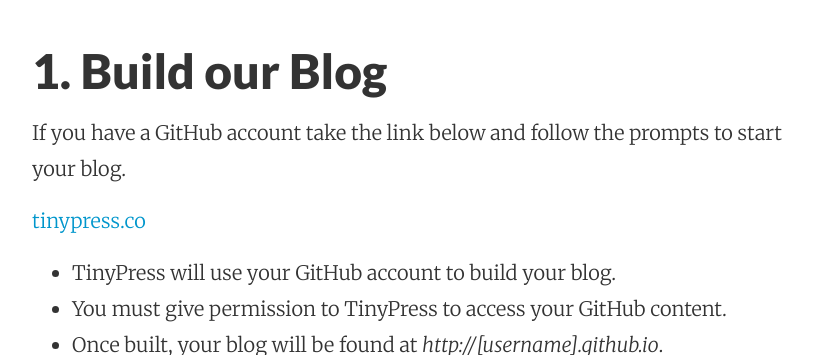
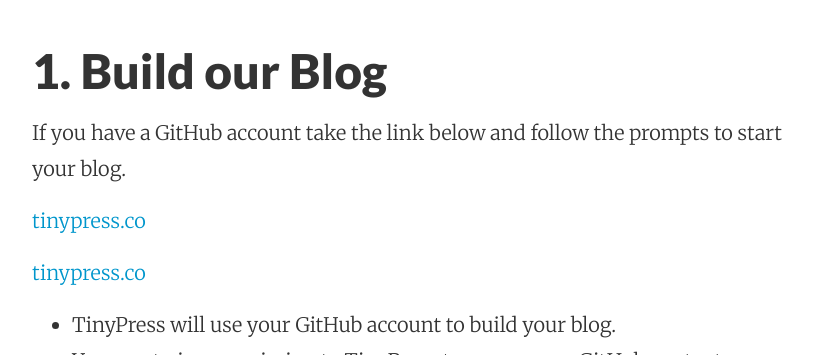
Before and after one commit to dataviz-blog/dataviz-blog.github.io, a Jekyll site: the page built from _posts/2016-01-17-getting-started-with-tinypress-our-first-blog.markdown, in a window 1280 px wide and 900 px high, scrolled down 848 px, cut to the strip 0-355 px from the top of the window. Shown: the whole strip, without its empty margins (224-1037 px from the left). Built offline with Jekyll 4.4.1, drawn with Linux system fonts in a browser that asks for light colours.

Commit message:
Post update: 4 — Getting Started with TinyPress (Our first blog)

```diff
--- a/_posts/2016-01-17-getting-started-with-tinypress-our-first-blog.markdown
+++ b/_posts/2016-01-17-getting-started-with-tinypress-our-first-blog.markdown
@@ -17,7 +17,9 @@ We're going to do three things here:
 
 If you have a GitHub account take the link below and follow the prompts to start your blog.
 
-[tinypress.co](tinypress.co)
+[tinypress.co](https://tinypress.co)
+
+<a href='http://tinypress.co' target='_blank'>tinypress.co</a>
 
 * TinyPress will use your GitHub account to build your blog.
 * You must give permission to TinyPress to access your GitHub content.
```
